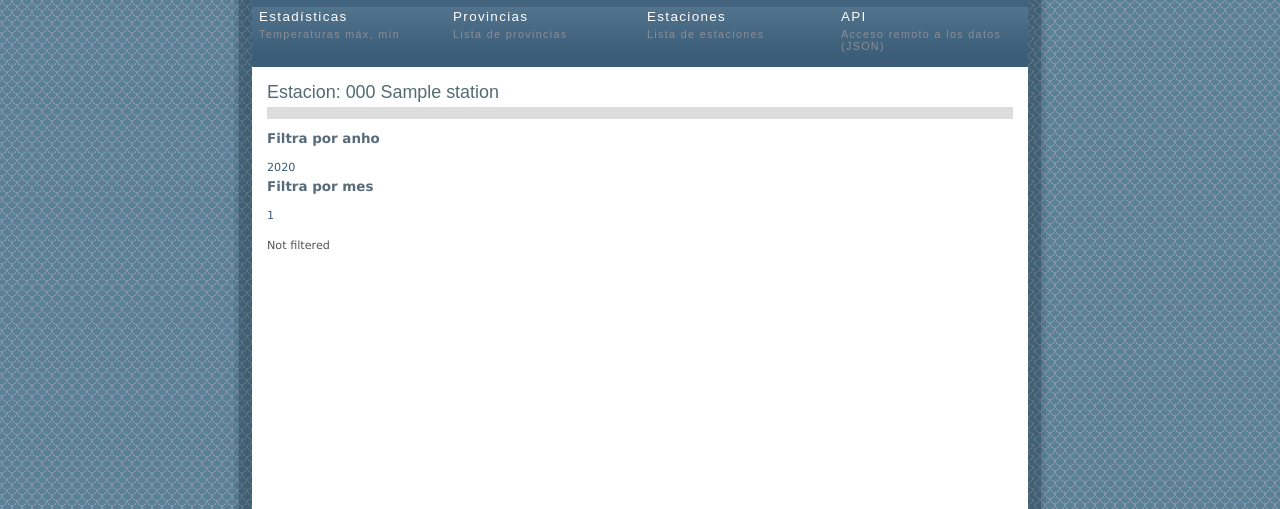
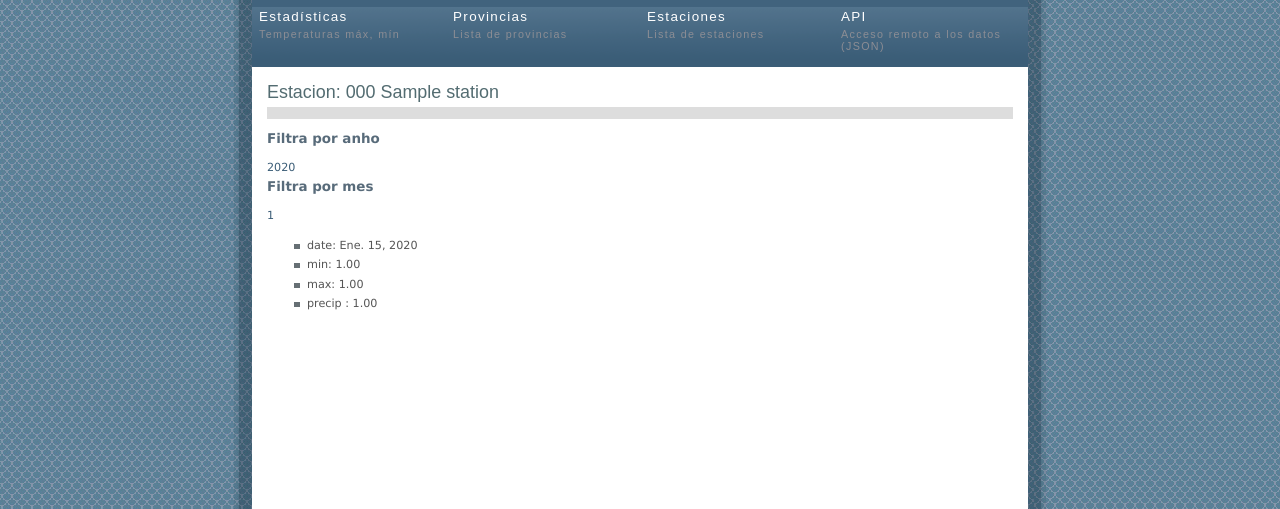
Before and after one commit to vrruiz/calima, a Django app: page /caligo/stations/000/ in a window 1280 px wide. Shown: the part 201-710 px from the top of the page. Run offline with Django 3.2, Linux system fonts and the light colour scheme; tables that the repository leaves empty hold one stand-in row (values such as "Sample post").

Commit message:
anhadiendo maximos/minimos para API

```diff
--- a/calima/caligo/models.py
+++ b/calima/caligo/models.py
@@ -69,7 +69,6 @@ class DailyReport(models.Model):
     imp_prec = models.BooleanField(verbose_name=_(u'Imperceptible precipitation'))
     var_w_dir = models.BooleanField(verbose_name=_(u'Variable wind direction'))
 
-
 def station_importer(estaciones):
     """
         Imports the data from a dictionary of station objects as defined in
--- /dev/null
+++ b/calima/caligo/templates/dailyreport.html
@@ -0,0 +1,4 @@
+<li>date: {{ daily.date }}</li>
+<li>min: {{ daily.min_t }}</li>
+<li>max: {{ daily.max_t }}</li>
+<li>precip : {{ daily.precip }}</li>
--- a/calima/caligo/templates/station.html
+++ b/calima/caligo/templates/station.html
@@ -24,11 +24,10 @@
     <a href="{{ parameters }}?month={{ month.month }}">{{ month.month }}</a>
 {% endfor %}
 
-{% if filtered %}
-    {% for daily in data %}
-        <p> {{ daily.0 }}  {{ daily.1 }}</p>
-    {% endfor %}
-{% else %}
-    <p>Not filtered</p>
-{% endif %}
+{% for daily in data %}
+    <ul>
+        {% include "dailyreport.html" %}
+    </ul>
+{% endfor %}
+
 {% endblock %}
--- a/calima/caligo/urls.py
+++ b/calima/caligo/urls.py
@@ -3,17 +3,13 @@ from caligo import views
 
 filtros = {
     'temperatura/minimo'         : 'min_t',
-    'temperatura/media'          : 'avg_t',
     'temperatura/maximo'         : 'max_t',
-    'viento/direcction'          : 'max_t',
-    'viento/direcction/media'    : 'max_t',
-    'viento/racha/maximo'        : 'squall',
-    'viento/racha/minimo'        : 'max_t',
-    'viento/velocidad_media'     : 'wind_avg_speed',
-    'precipitacion_diaria/'      : 'max_t',
-    'precipitacion_diaria/maximo': 'max_t',
-    'precipitacion_diaria/minimo': 'max_t',
+    'viento/racha/maximo'        : 'max_squall',
+    'viento/racha/minimo'        : 'min_squall',
+    'precipitacion_diaria/maximo': 'max_prec',
+    'precipitacion_diaria/minimo': 'min_prec',
 }
+
 urlpatterns = patterns('',
     url(r'^provinces/(?P<provinceId>\d+)', views.provinces),
     url(r'^provinces/', views.provinces),
```
